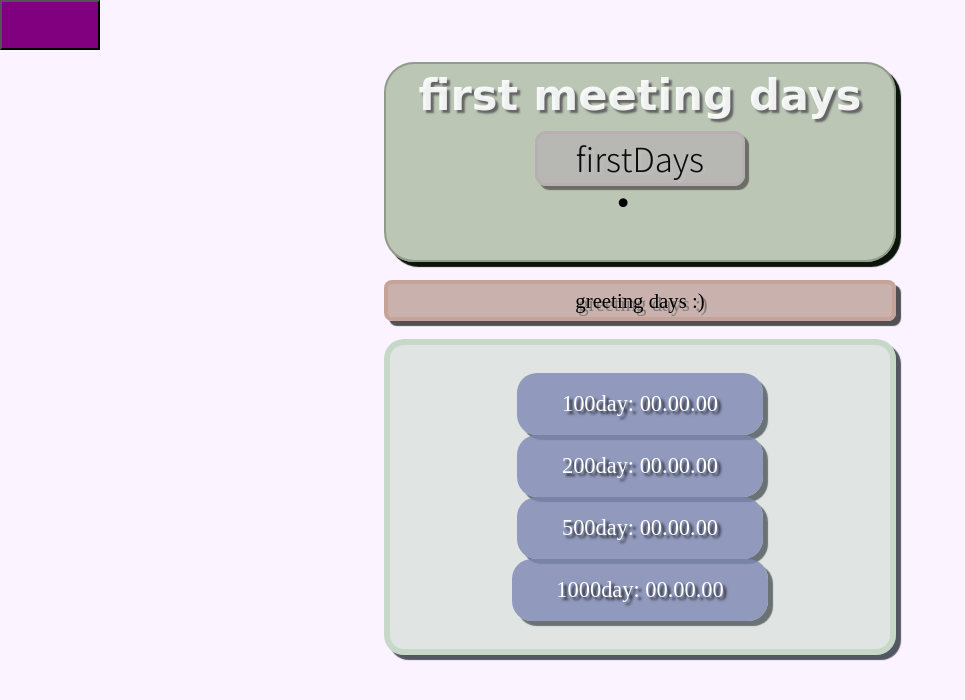
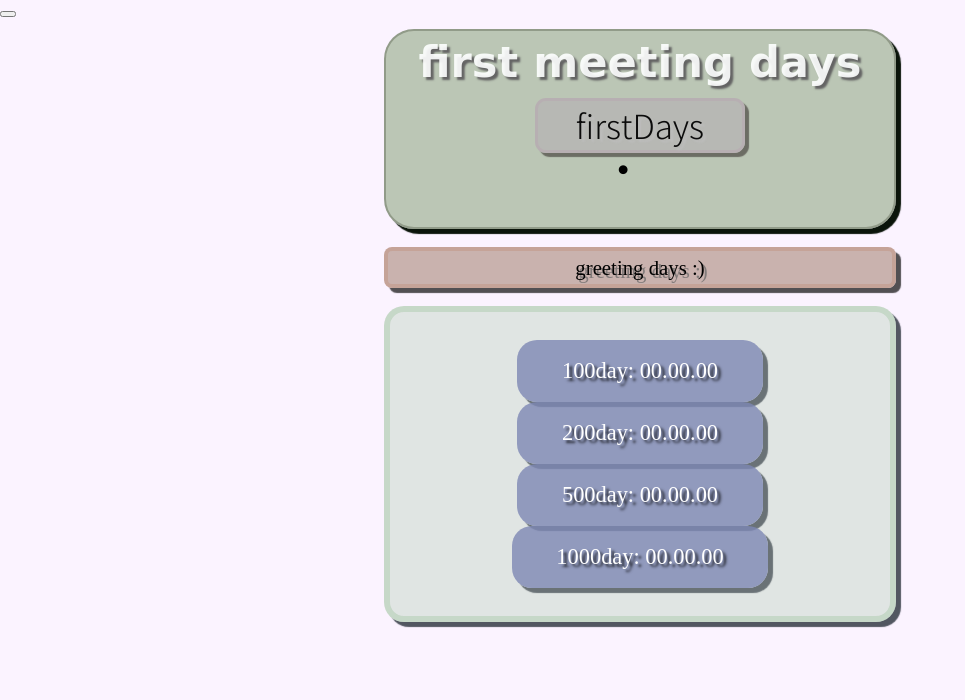
Before and after one commit to ShinMini/CSS-Animation-Form, a website with bundled scripts: page index.html in a window 1280 px wide. Shown: the whole page, without its empty margins (0-965 px from the left). Built offline with nearby package versions, Linux system fonts and the light colour scheme; a web font is replaced by a local one.

Commit message:
[Delete] button attribute
move btn attribute (Index.css -> Button.css)

```diff
--- a/src/Style/Index.css
+++ b/src/Style/Index.css
@@ -1,15 +1,4 @@
 @import url('https://fonts.googleapis.com/css2?family=Assistant:wght@300&family=Licorice&family=Vujahday+Script&display=swap');
 @import 'Main.css';
 @import 'Section.css';
-
-.Main-btn {
-    width: 100px;
-    height: 50px;
-
-    background-color: purple;
-
-    align-items: center;
-    justify-content: center;
-
-    display: felx;
-}
+@import 'Button.css';
```
